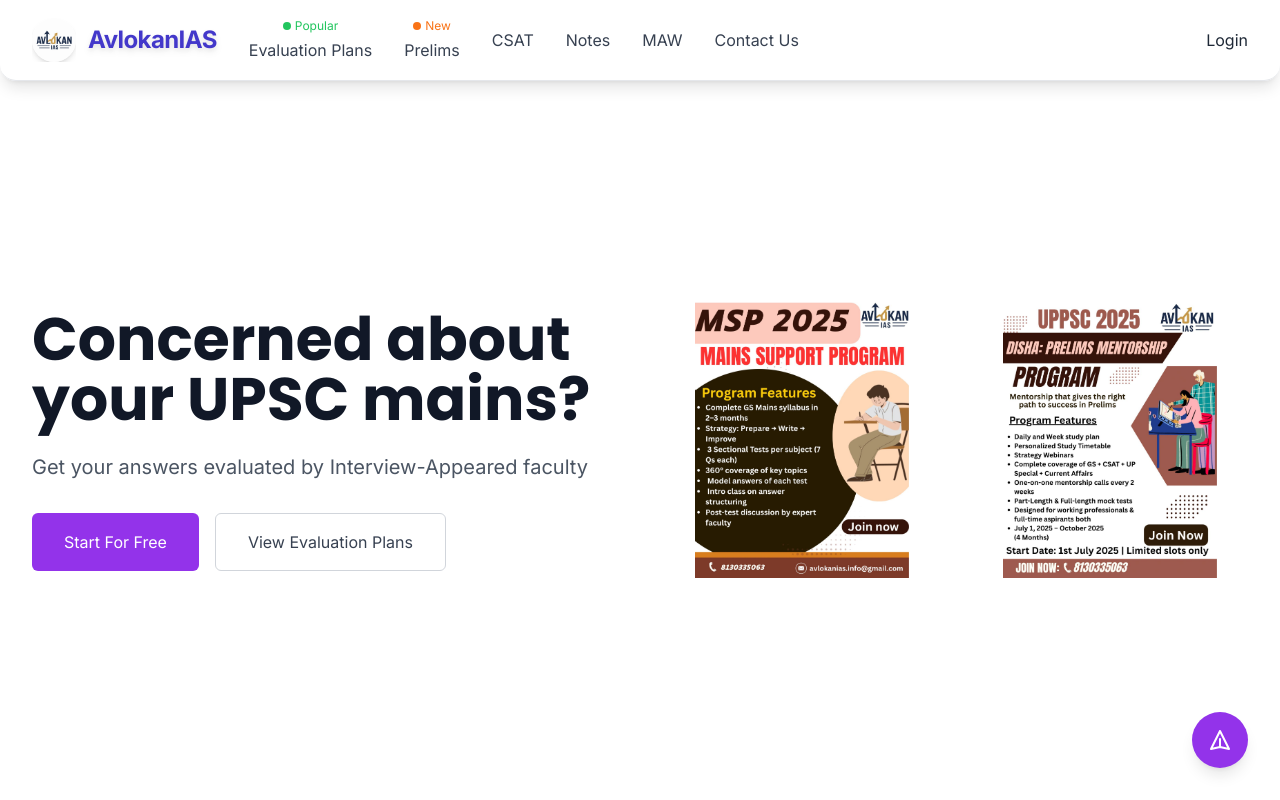
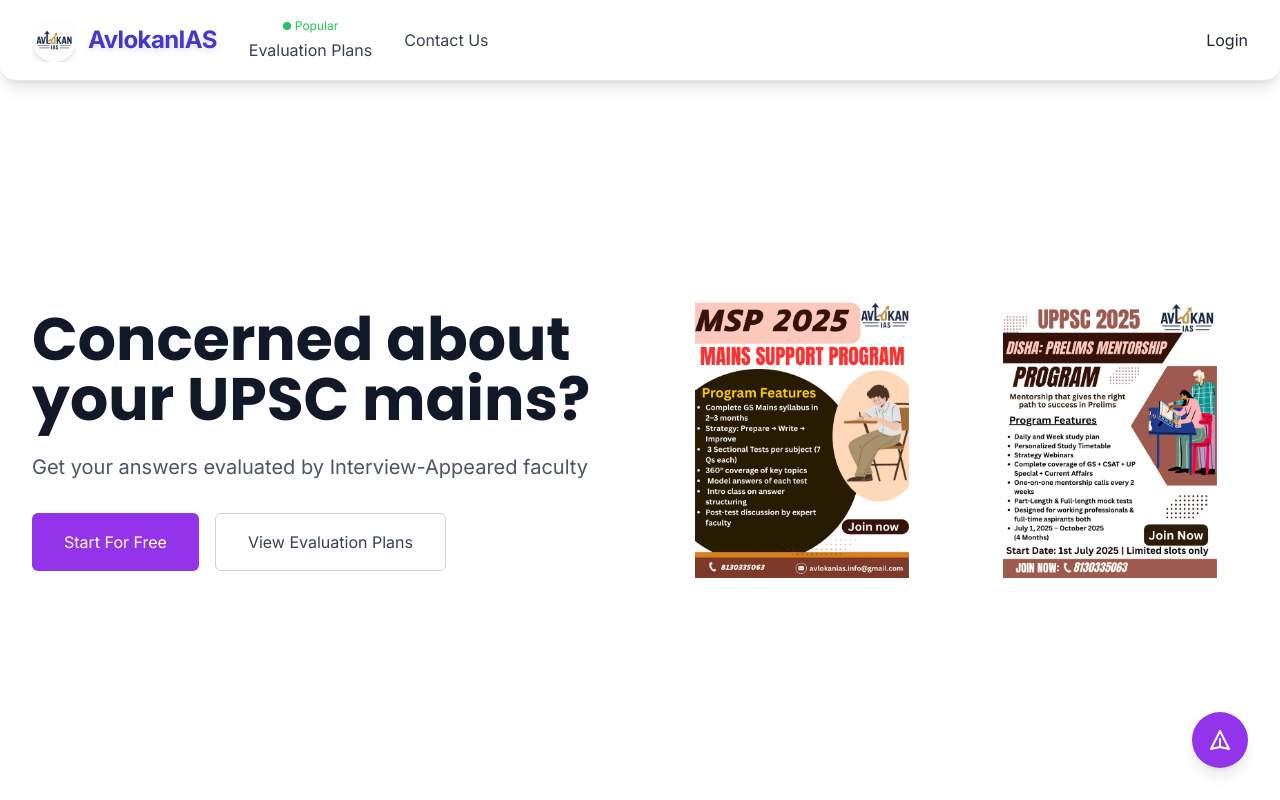
Before and after one commit to himanshu345/avlokan_IAS_June, a Next.js app in the folder frontend/: page / in a window 1280 px wide. Shown: the top 800 px of the page. Built offline with nearby package versions, Linux system fonts and the light colour scheme.

Commit message:
Updating refund policy

```diff
--- a/frontend/components/Navbar/Navbar.tsx
+++ b/frontend/components/Navbar/Navbar.tsx
@@ -66,7 +66,7 @@
                     <span>Evaluation Plans</span>
                   </div>
                 </Link>
-                <div className="relative group">
+                {/* <div className="relative group">
                   <button
                     onClick={() => {
                       setIsPrelimsOpen(true);
@@ -80,16 +80,16 @@
                     </div>
                     <span>Prelims</span>
                   </button>
-                </div>
-                <Link href="/csat">
+                </div> */}
+                {/* <Link href="/csat">
                   <div className="text-gray-700 hover:text-indigo-700 hover:underline underline-offset-8 decoration-2 transition-all duration-200">CSAT</div>
-                </Link>
-                <Link href="/notes">
+                </Link> */}
+                {/* <Link href="/notes">
                   <div className="text-gray-700 hover:text-indigo-700 hover:underline underline-offset-8 decoration-2 transition-all duration-200">Notes</div>
-                </Link>
-                <Link href="/mentored-answer-writing">
+                </Link> */}
+                {/* <Link href="/mentored-answer-writing">
                   <div className="text-gray-700 hover:text-indigo-700 hover:underline underline-offset-8 decoration-2 transition-all duration-200">MAW</div>
-                </Link>
+                </Link> */}
                 {/* <div className="relative group">
                   <button className="flex items-center space-x-1 text-gray-700 hover:text-indigo-700 hover:underline underline-offset-8 decoration-2 transition-all duration-200">
                     <span>Videos</span>
@@ -172,18 +172,18 @@
               <Link href="/evaluation-plans" className="block w-full px-4 py-3 rounded-lg text-base font-medium text-gray-700 hover:bg-indigo-50 hover:text-indigo-700 transition-all duration-200">
                 Evaluation Plans
               </Link>
-              <Link href="/prelims" className="block w-full px-4 py-3 rounded-lg text-base font-medium text-gray-700 hover:bg-indigo-50 hover:text-indigo-700 transition-all duration-200">
+              {/* <Link href="/prelims" className="block w-full px-4 py-3 rounded-lg text-base font-medium text-gray-700 hover:bg-indigo-50 hover:text-indigo-700 transition-all duration-200">
                 Prelims
-              </Link>
-              <Link href="/csat" className="block w-full px-4 py-3 rounded-lg text-base font-medium text-gray-700 hover:bg-indigo-50 hover:text-indigo-700 transition-all duration-200">
+              </Link> */}
+              {/* <Link href="/csat" className="block w-full px-4 py-3 rounded-lg text-base font-medium text-gray-700 hover:bg-indigo-50 hover:text-indigo-700 transition-all duration-200">
                 CSAT
-              </Link>
-              <Link href="/notes" className="block w-full px-4 py-3 rounded-lg text-base font-medium text-gray-700 hover:bg-indigo-50 hover:text-indigo-700 transition-all duration-200">
+              </Link> */}
+              {/* <Link href="/notes" className="block w-full px-4 py-3 rounded-lg text-base font-medium text-gray-700 hover:bg-indigo-50 hover:text-indigo-700 transition-all duration-200">
                 Notes
-              </Link>
-              <Link href="/mentored-answer-writing" className="block w-full px-4 py-3 rounded-lg text-base font-medium text-gray-700 hover:bg-indigo-50 hover:text-indigo-700 transition-all duration-200">
+              </Link> */}
+              {/* <Link href="/mentored-answer-writing" className="block w-full px-4 py-3 rounded-lg text-base font-medium text-gray-700 hover:bg-indigo-50 hover:text-indigo-700 transition-all duration-200">
                 MAW
-              </Link>
+              </Link> */}
               {/* <Link href="/videos" className="block w-full px-4 py-3 rounded-lg text-base font-medium text-gray-700 hover:bg-indigo-50 hover:text-indigo-700 transition-all duration-200">
                 Videos
               </Link> */}
--- a/frontend/pages/refund.tsx
+++ b/frontend/pages/refund.tsx
@@ -74,8 +74,7 @@
           <h2 className="text-2xl font-semibold text-gray-800 mb-4">Full Refund</h2>
           <div className="prose prose-lg">
             <p>
-              Our policy lasts 2 days. If 2 days have gone by since your purchase, unfortunately, we can't offer you a full refund.
-            </p>
+              Our policy lasts 2 days. If 2 days have gone by since your purchase, unfortunately, we can't offer you a full refund. If the refund is initiated within 2 days of subscription commencement, we will initiate the refund within next 5 working days.         </p>
             <p>
               To be eligible for a full refund, your Subscription should not have been utilized. (i.e., you should not have submitted single question for the evaluation)
             </p>
```
